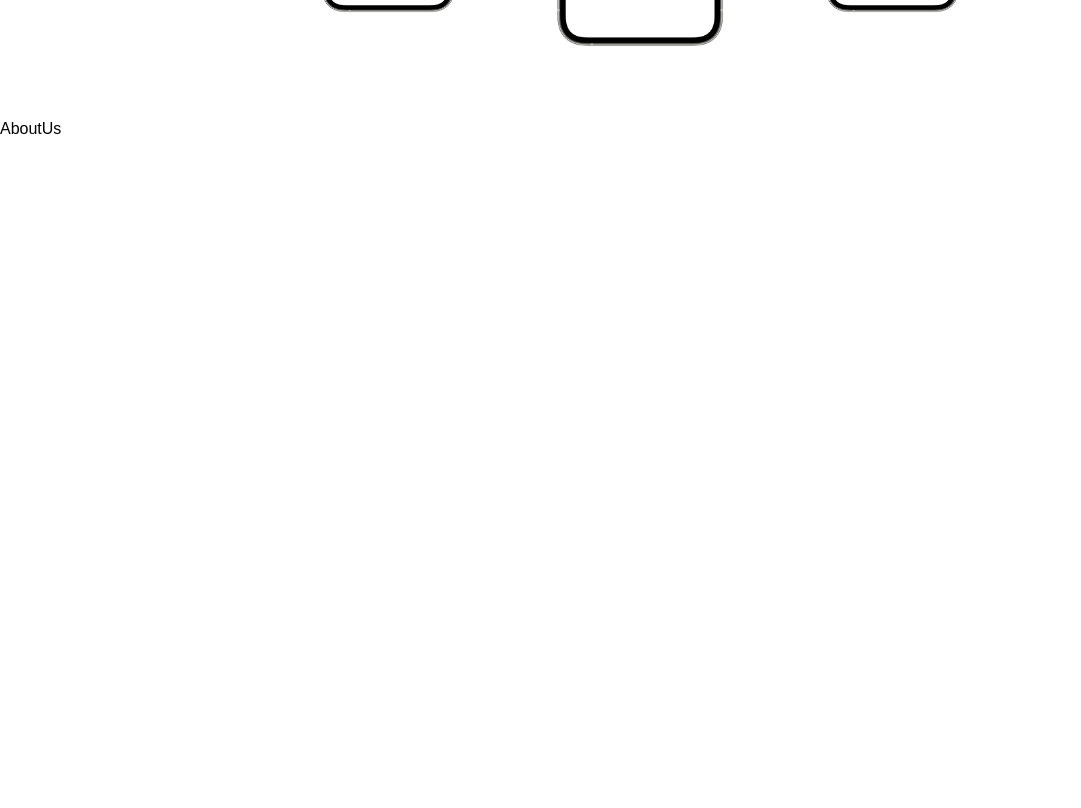
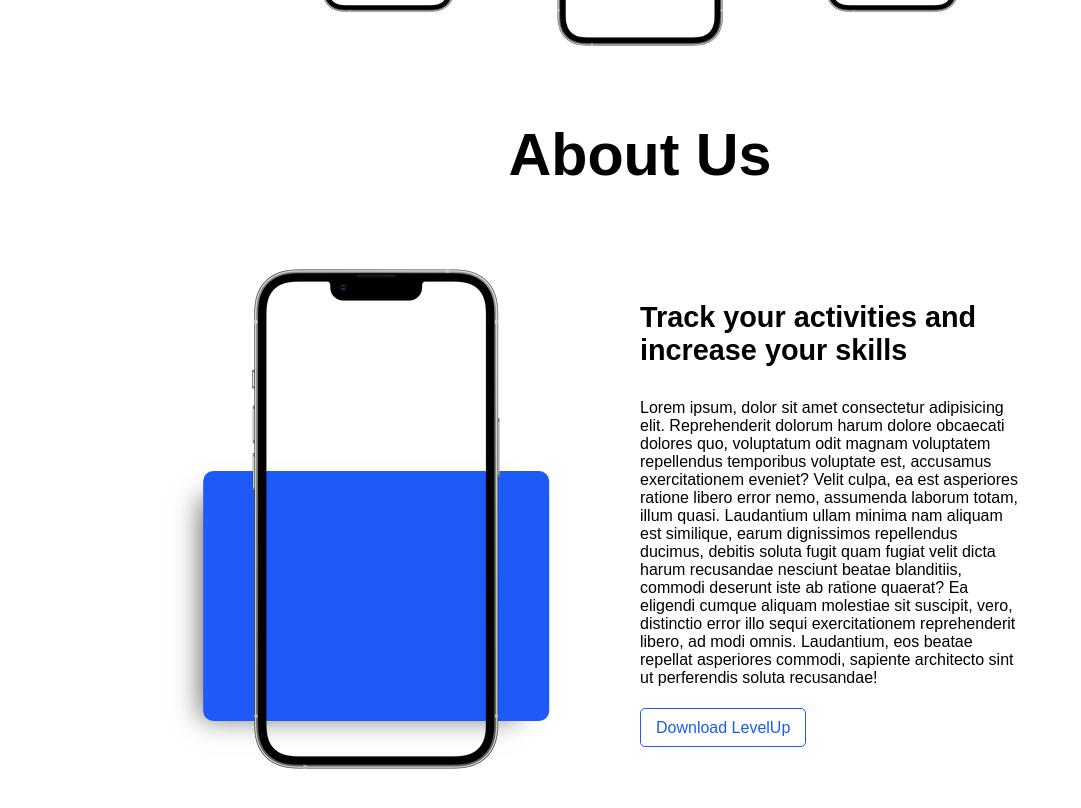
Before and after one commit to JulesEfrei/LevelUp-LandingPage, a React (Create React App) app: page / in a window 1280 px wide. Shown: the part 700-1508 px from the top of the page, without its empty margins (0-1081 px from the left). Before the commit the page ends 838 px from the top, so only its background shows below. Built offline with nearby package versions, Linux system fonts and the light colour scheme.

Commit message:
Add : About Us section

```diff
--- a/src/components/AboutUs.jsx
+++ b/src/components/AboutUs.jsx
@@ -1,8 +1,33 @@
 import React from 'react'
+
+import "../styles/about.scss"
 
 function AboutUs() {
   return (
-    <div id="about">AboutUs</div>
+    <section id="about">
+
+
+      <div className="top">
+        <h1>About Us</h1>
+      </div>
+
+      <div className="bottom">
+
+        <div className="left">
+          <img src="./assets/iphone.png" alt="Screen of the application" />
+          <div className="box"></div>
+        </div>
+
+        <div className="right">
+          <h2>Track your activities and increase your skills</h2>
+          <p>Lorem ipsum, dolor sit amet consectetur adipisicing elit. Reprehenderit dolorum harum dolore obcaecati dolores quo, voluptatum odit magnam voluptatem repellendus temporibus voluptate est, accusamus exercitationem eveniet? Velit culpa, ea est asperiores ratione libero error nemo, assumenda laborum totam, illum quasi. Laudantium ullam minima nam aliquam est similique, earum dignissimos repellendus ducimus, debitis soluta fugit quam fugiat velit dicta harum recusandae nesciunt beatae blanditiis, commodi deserunt iste ab ratione quaerat? Ea eligendi cumque aliquam molestiae sit suscipit, vero, distinctio error illo sequi exercitationem reprehenderit libero, ad modi omnis. Laudantium, eos beatae repellat asperiores commodi, sapiente architecto sint ut perferendis soluta recusandae!</p>
+          <a href="#">Download LevelUp</a>
+        </div>
+
+      </div>
+
+
+    </section>
   )
 }
 
--- /dev/null
+++ b/src/styles/about.scss
@@ -0,0 +1,117 @@
+section {
+
+    position: relative;
+    width: 75%;
+    display: flex;
+    flex-direction: column;
+    align-items: center;
+    margin: 0 auto;
+    margin-bottom: 10rem;
+
+    .top {
+        margin-bottom: 5rem;
+
+        h1 {
+            font-size: 3.7rem;
+        }
+    }
+
+    .bottom {
+        display: flex;
+        align-items: center;
+        justify-self: space-between;
+    }
+
+}
+
+.left {
+
+    position: relative;
+    width: 45%;
+    display: flex;
+    justify-content: center;
+    align-items: center;
+
+    .box {
+        position: absolute;
+        width: 80%;
+        height: 50%;
+        bottom: 3rem;
+        left: 50%;
+        transform: translateX(-50%);
+        border-radius: 10px;
+        background-color: #1D5AF7;
+        z-index: 0;
+        box-shadow: -17px 12px 26px -15px rgba(0,0,0,0.6);
+        -webkit-box-shadow: -17px 12px 26px -15px rgba(0,0,0,0.6);
+        -moz-box-shadow: -17px 12px 26px -15px rgba(0,0,0,0.6);
+    }
+
+    img {
+        z-index: 10;
+    }
+
+}
+
+.right {
+    width: 45%;
+    padding: 0 3rem;
+    padding-right: 0;
+
+    h2 {
+        margin-bottom: 2rem;
+        font-size: 1.8rem;
+    }
+
+    p{
+        margin-bottom: 2rem;
+    }
+
+    a {
+        color: #1d5af7;
+        padding: 10px 15px;
+        border-radius: 5px;
+        border: 1px solid #1d5af7;
+
+        &:hover {
+            background-color: #1D5AF7;
+            color: white;
+            transition: all .4s ease;
+        }
+    }
+}
+
+@media only screen and (max-width: 1100px) {
+
+    section {
+        width: 100%;
+    }
+
+}
+
+@media only screen and (max-width: 800px) {
+
+    .bottom {
+        flex-direction: column-reverse;
+        width: 100%;
+
+        .left, .right {
+            width: 100%;
+
+        }
+
+        .right {
+            padding-right: 3rem;
+            margin-bottom: 5rem;
+
+            display: flex;
+            flex-direction: column;
+            align-items: center;
+
+            p, h2{
+                text-align: center;
+            }
+        }
+    }
+
+}
```
